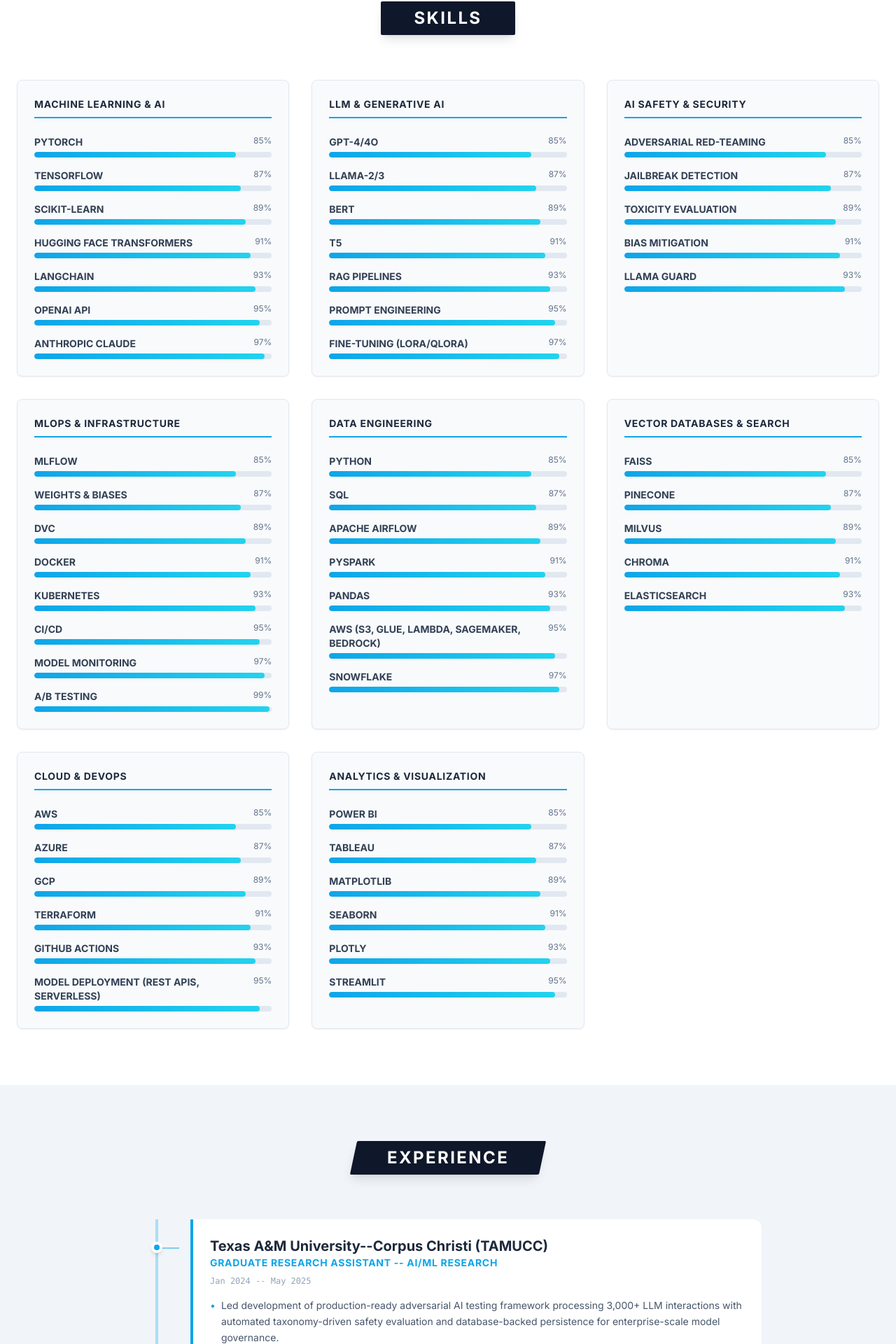
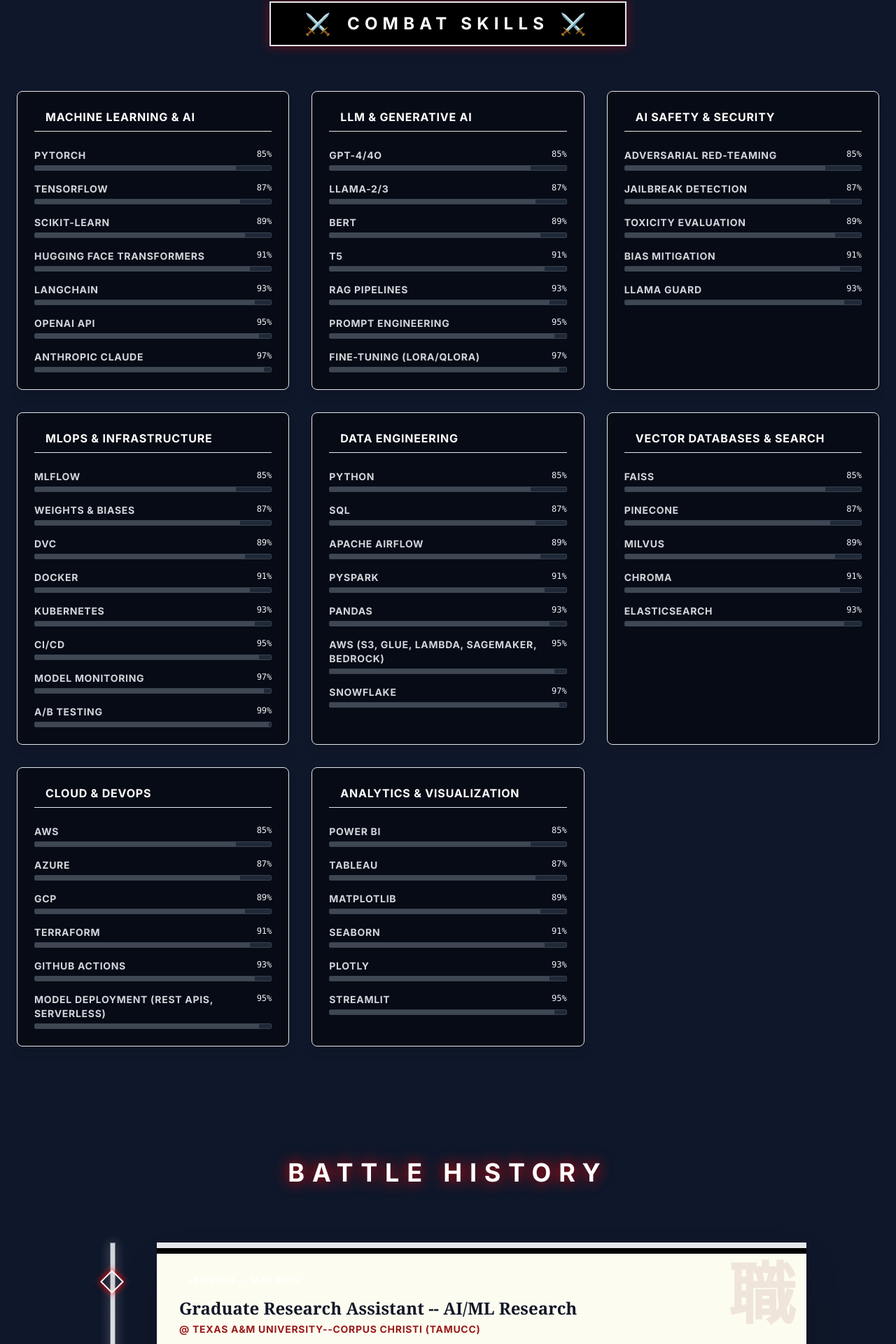
Before and after one commit to Sandeepkumaramgothu/Portfolio, a React (Vite) app: page / in a window 1280 px wide. Shown: the part 878-2798 px from the top of the page at 70% size. Built offline with nearby package versions, Linux system fonts and the light colour scheme.

Commit message:
feat: enforce red samurai theme on all content sections (hero, skills, experience, projects)

```diff
--- a/components/Experience.tsx
+++ b/components/Experience.tsx
@@ -5,46 +5,68 @@
 
 const Experience: React.FC = () => {
   return (
-    <section id="experience" className="py-20 bg-slate-100 relative">
+    <section id="experience" className="py-20 bg-samurai-dark text-white relative">
       <div className="container mx-auto px-6">
-        <div className="flex justify-center mb-16">
-          <div className="bg-slate-900 text-white px-12 py-2 rounded-sm skew-x-[-12deg] shadow-lg">
-            <h2 className="text-2xl font-bold uppercase tracking-widest skew-x-[12deg]">Experience</h2>
-          </div>
-        </div>
+        <h2 className="text-4xl font-black text-center mb-20 text-white uppercase tracking-[0.3em] drop-shadow-[0_0_10px_#FF0000]">
+          Battle History
+        </h2>
 
-        <div className="max-w-4xl mx-auto relative pl-8">
-          {/* Circuit Line */}
-          <div className="absolute left-8 top-0 bottom-0 w-1 bg-tech-blue/30 ml-[-2px]"></div>
+        <div className="max-w-5xl mx-auto relative pl-8">
+          {/* Vertical Blade Timeline */}
+          <div className="absolute left-8 top-0 bottom-0 w-2 bg-gradient-to-b from-gray-300 via-white to-gray-400 border border-gray-500 shadow-[0_0_15px_rgba(255,255,255,0.3)] ml-[-3px]"></div>
 
           {EXPERIENCE.map((exp, index) => (
             <motion.div
               key={index}
-              className="relative mb-12 pl-12"
-              initial={{ opacity: 0, x: -20 }}
+              className="relative mb-16 pl-16 group"
+              initial={{ opacity: 0, x: -50 }}
               whileInView={{ opacity: 1, x: 0 }}
               viewport={{ once: true }}
             >
-              {/* Circuit Node */}
-              <div className="absolute left-0 top-2 w-16 h-16 flex items-center justify-center -ml-8">
-                <div className="w-4 h-4 bg-tech-blue rounded-full border-4 border-white shadow-md relative z-10"></div>
-                {/* Decorative horizontal trace */}
-                <div className="absolute left-8 top-1/2 w-8 h-0.5 bg-tech-blue/50"></div>
+              {/* Blade Node (Tsuba/Guard Marker) */}
+              <div className="absolute left-0 top-6 w-16 h-16 flex items-center justify-center -ml-8 z-10">
+                <div className="w-6 h-6 bg-samurai-red rotate-45 border-2 border-white shadow-[0_0_10px_#FF0000] relative">
+                  <div className="absolute inset-0 animate-ping opacity-75 bg-red-500"></div>
+                </div>
               </div>
 
-              {/* Content Card */}
-              <div className="bg-white p-6 rounded-r-xl border-l-4 border-tech-blue shadow-sm hover:shadow-md transition-shadow">
-                <h3 className="text-xl font-bold text-slate-800">{exp.company}</h3>
-                <div className="text-tech-blue font-bold text-sm uppercase tracking-wider mb-2">{exp.role}</div>
-                <div className="text-slate-400 text-xs font-mono mb-4">{exp.period}</div>
-                <ul className="space-y-1">
-                  {exp.points.map((point, pIdx) => (
-                    <li key={pIdx} className="text-slate-600 text-sm leading-relaxed flex items-start">
-                      <span className="mr-2 text-tech-blue">•</span>
-                      {point}
-                    </li>
-                  ))}
-                </ul>
+              {/* Hanging Scroll Card (Kakemono) */}
+              <div className="bg-[#Fdfcf0] relative border-y-8 border-samurai-charcoal shadow-2xl overflow-hidden transform group-hover:-translate-y-2 transition-transform duration-500">
+                {/* Top Rod */}
+                <div className="absolute top-0 left-0 w-full h-2 bg-black"></div>
+                {/* Hanging String visual */}
+                <div className="absolute -top-4 left-1/2 w-0.5 h-4 bg-red-800"></div>
+
+                <div className="p-8 relative z-10 text-black">
+                  {/* Red Watermark Seal */}
+                  <div className="absolute top-4 right-4 text-red-900/10 text-8xl font-black font-serif select-none pointer-events-none">
+                    職
+                  </div>
+
+                  <span className="inline-block px-3 py-1 bg-samurai-red text-white text-xs font-bold uppercase tracking-widest mb-3 rounded-sm">
+                    {exp.period}
+                  </span>
+                  <h3 className="text-2xl font-bold mb-1 font-serif text-gray-900 group-hover:text-samurai-red transition-colors">
+                    {exp.role}
+                  </h3>
+                  <div className="flex items-center gap-2 text-red-800 font-bold uppercase tracking-wider text-sm mb-6">
+                    <span>@ {exp.company}</span>
+                  </div>
+                  <ul className="space-y-2">
+                    {exp.points.map((point, i) => (
+                      <li key={i} className="flex gap-3 text-gray-700 text-sm leading-relaxed">
+                        <span className="text-samurai-red mt-1.5 text-xs">◆</span>
+                        {point}
+                      </li>
+                    ))}
+                  </ul>
+                </div>
+
+                {/* Bottom Rod Weight */}
+                <div className="absolute bottom-0 left-0 w-full h-3 bg-black rounded-b-lg"></div>
+                {/* Red Tassels */}
+                <div className="absolute -bottom-4 left-10 w-2 h-8 bg-samurai-red rounded-full shadow-md animate-float"></div>
+                <div className="absolute -bottom-4 right-10 w-2 h-8 bg-samurai-red rounded-full shadow-md animate-float" style={{ animationDelay: '0.5s' }}></div>
               </div>
             </motion.div>
           ))}
--- a/components/Hero.tsx
+++ b/components/Hero.tsx
@@ -55,7 +55,7 @@
             {[
               { name: 'LinkedIn', icon: Linkedin, link: `https://${PERSONAL_INFO.linkedin}`, color: 'bg-sky-700' },
               { name: 'GitHub', icon: Github, link: `https://${PERSONAL_INFO.github}`, color: 'bg-slate-800' },
-              { name: 'Scholar', icon: GraduationCap, link: `https://scholar.google.com`, color: 'bg-blue-600' },
+              { name: 'Scholar', icon: GraduationCap, link: `https://scholar.google.com/citations?hl=en&tzom=300&user=7lAYrSoAAAAJ`, color: 'bg-blue-600' },
               { name: 'Email', icon: Mail, link: `mailto:${PERSONAL_INFO.email}`, color: 'bg-cyan-600' }
             ].map((btn, idx) => (
               <a
--- a/components/Skills.tsx
+++ b/components/Skills.tsx
@@ -13,41 +13,50 @@
 };
 
 const SkillBar: React.FC<{ name: string; level: number }> = ({ name, level }) => (
-  <div className="mb-4">
+  <div className="mb-4 group">
     <div className="flex justify-between mb-1">
-      <span className="text-sm font-bold text-slate-700 uppercase">{name}</span>
-      <span className="text-xs text-slate-500">{level}%</span>
+      <span className="text-sm font-bold text-gray-300 uppercase tracking-wider group-hover:text-samurai-red transition-colors">{name}</span>
+      <span className="text-xs text-samurai-red font-mono">{level}%</span>
     </div>
-    <div className="w-full bg-slate-200 h-2 rounded-full overflow-hidden">
+    <div className="w-full bg-gray-800 h-2 rounded-sm overflow-hidden border border-gray-700 relative">
       <div
-        className="bg-gradient-to-r from-tech-blue to-cyan-400 h-full rounded-full"
+        className="bg-gradient-to-r from-samurai-blood via-samurai-red to-samurai-gold h-full relative"
         style={{ width: `${level}%` }}
-      />
+      >
+        <div className="absolute top-0 right-0 w-full h-full bg-white/20 animate-pulse"></div>
+      </div>
     </div>
   </div>
 );
 
 const Skills: React.FC = () => {
   return (
-    <section id="skills" className="py-20 bg-white relative">
-      <div className="container mx-auto px-6">
+    <section id="skills" className="py-20 bg-samurai-dark relative overflow-hidden">
+      {/* Background Tessellation Pattern */}
+      <div className="absolute inset-0 opacity-5 bg-[linear-gradient(45deg,#FF0000_1px,transparent_1px)] bg-[length:30px_30px]"></div>
+
+      <div className="container mx-auto px-6 relative z-10">
 
         {/* Section Header */}
         <div className="flex justify-center mb-16">
-          <div className="bg-slate-900 text-white px-12 py-2 rounded-sm clip-path-slant shadow-lg">
-            <h2 className="text-2xl font-bold uppercase tracking-widest">Skills</h2>
+          <div className="bg-black border-2 border-samurai-red px-12 py-3 clip-path-slant shadow-[0_0_15px_rgba(255,0,0,0.4)]">
+            <h2 className="text-2xl font-black text-white uppercase tracking-[0.3em] flex items-center gap-4">
+              <span className="text-samurai-red text-3xl">⚔️</span>
+              Combat Skills
+              <span className="text-samurai-red text-3xl">⚔️</span>
+            </h2>
           </div>
         </div>
 
         <div className="grid grid-cols-1 md:grid-cols-2 lg:grid-cols-3 gap-8">
           {SKILLS.map((category, idx) => (
-            <div key={idx} className="bg-slate-50 p-6 rounded-lg border border-slate-200 shadow-sm hover:shadow-md transition-shadow">
-              <h3 className="text-sm font-black text-slate-800 uppercase tracking-wider mb-6 border-b-2 border-tech-blue pb-2 truncate" title={category.category}>
+            <div key={idx} className="bg-black/50 p-6 rounded-lg border border-samurai-blood shadow-lg hover:shadow-[0_0_20px_#8B0000] transition-all duration-300 backdrop-blur-sm group">
+              <h3 className="text-md font-black text-white uppercase tracking-wider mb-6 border-b border-samurai-red pb-2 flex items-center gap-2">
+                <div className="w-2 h-2 bg-samurai-red rotate-45"></div>
                 {category.category}
               </h3>
               <div className="space-y-4">
                 {category.skills.map((skill, sIdx) => (
-                  /* Assigning a pseudo-random high level for visual flare since resume has no % */
                   <SkillBar key={sIdx} name={skill} level={85 + (sIdx * 2) % 15} />
                 ))}
               </div>
```
Also changed, not shown: components/Projects.tsx (+52 -30 lines).
